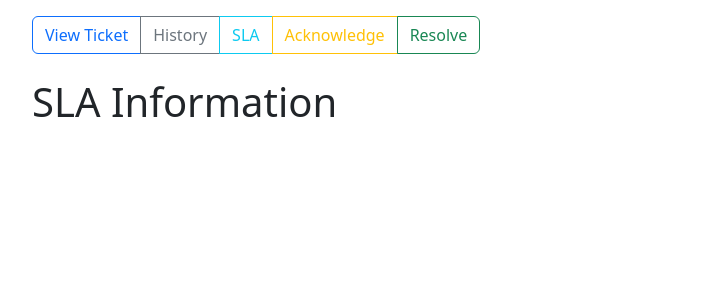
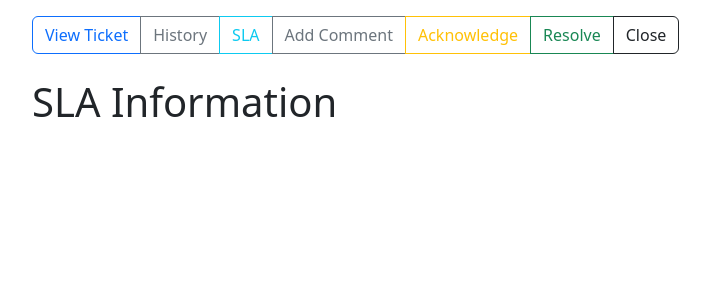
Before and after one commit to DHunnicuttSG/SRE_Labs, a Flask app: page /ticket/1/sla in a window 1280 px wide. Shown: the part 56-356 px from the top of the page, without its empty margins (50-760 px from the left). Run offline with Flask 3, Linux system fonts and the light colour scheme.

Commit message:
frontend editing - ticket action bar menu

```diff
--- a/docker/app/templates/ticket_action_bar.html
+++ b/docker/app/templates/ticket_action_bar.html
@@ -3,8 +3,10 @@
     <a href="/ticket/{{ ticket_id }}" class="btn btn-outline-primary">View Ticket</a>
     <a href="/ticket/{{ ticket_id }}/history" class="btn btn-outline-secondary">History</a>
     <a href="/ticket/{{ ticket_id }}/sla" class="btn btn-outline-info">SLA</a>
+    <a href="/ticket/{{ ticket_id }}/comment" class="btn btn-outline-secondary">Add Comment</a>
 
     <button class="btn btn-outline-warning" onclick="acknowledgeTicket()">Acknowledge</button>
     <button class="btn btn-outline-success" onclick="resolveTicket()">Resolve</button>
+    <button class="btn btn-outline-dark" onclick="closeTicket()">Close</button>
   </div>
 </div>
```
